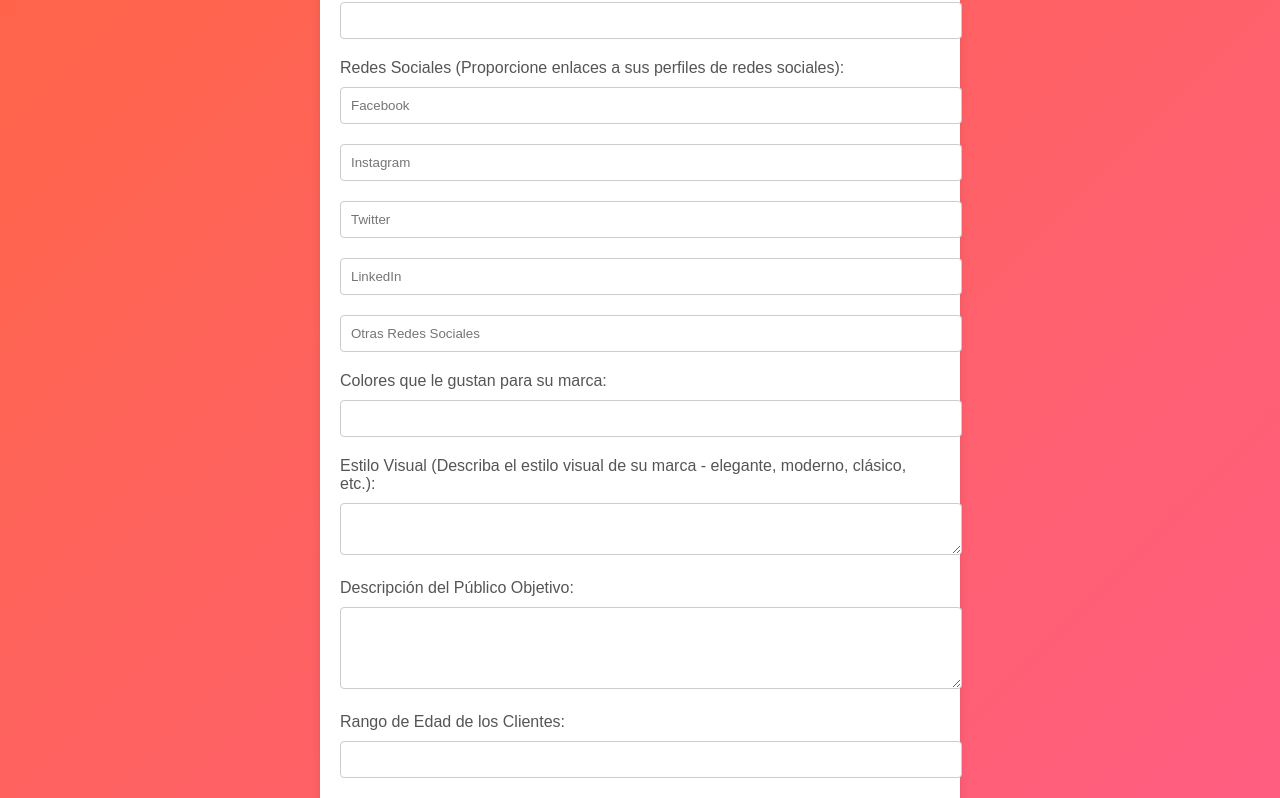
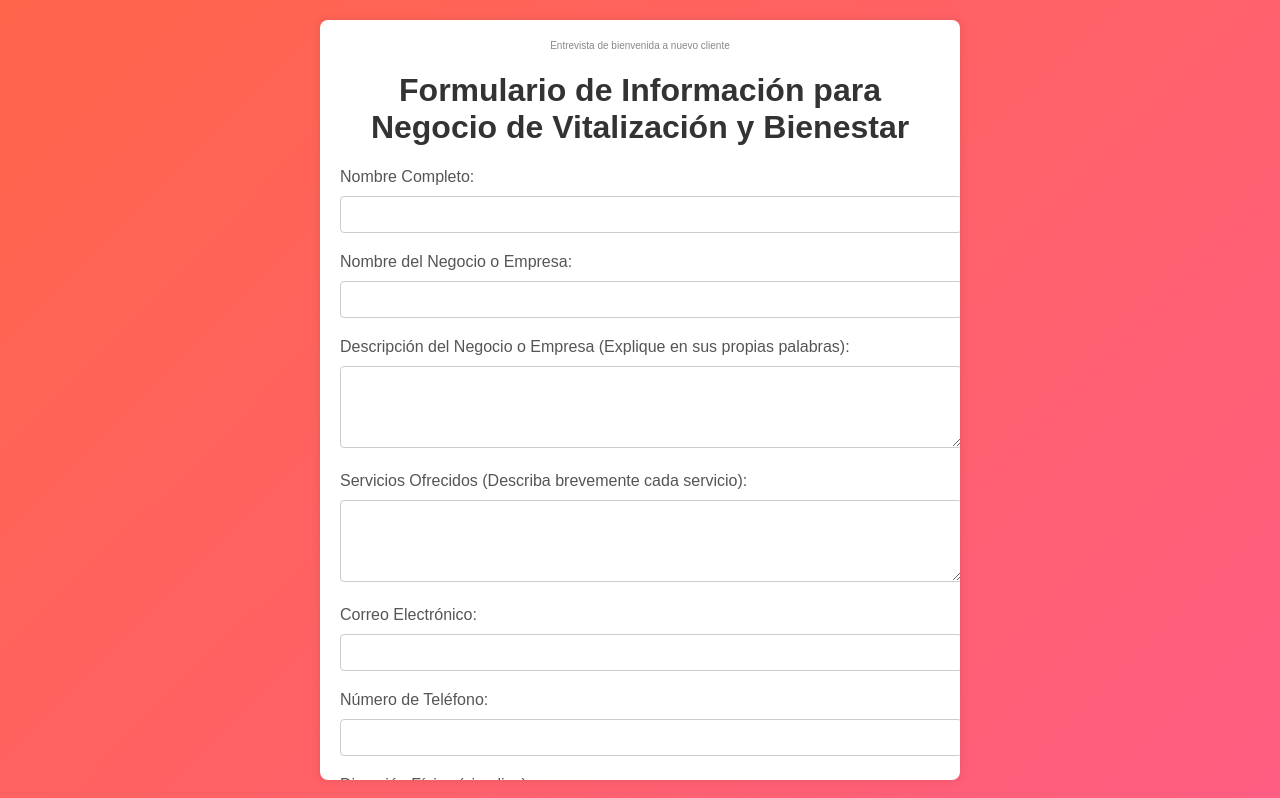
Before and after one commit to acidovioletaX/entrevistacliente, a plain HTML site: page index.html in a window 1280 px wide. Shown: the top 798 px of the page. Drawn offline with Linux system fonts and the light colour scheme.

Commit message:
Corregir visualización y agregar scroll

```diff
--- a/index.html
+++ b/index.html
@@ -8,16 +8,16 @@
         body {
             font-family: Arial, sans-serif;
             margin: 0;
-            padding: 20px;
+            padding: 0;
             background-color: #f0f0f0;
             display: flex;
             justify-content: center;
             align-items: center;
-            height: 100vh;
+            min-height: 100vh;
+            position: relative;
             overflow: hidden;
-            position: relative;
         }
-        form {
+        .container {
             background-color: #fff;
             padding: 20px;
             border-radius: 8px;
@@ -25,6 +25,8 @@
             max-width: 600px;
             width: 100%;
             z-index: 2;
+            overflow-y: auto;
+            max-height: 90vh;
         }
         h1 {
             text-align: center;
@@ -96,10 +98,11 @@
 </head>
 <body>
     <div class="background-animation"></div>
-    <form action="https://formspree.io/f/mjkbkbrn" method="POST" enctype="multipart/form-data">
+    <div class="container">
         <div class="small-text">Entrevista de bienvenida a nuevo cliente</div>
         <h1>Formulario de Información para Negocio de Vitalización y Bienestar</h1>
 
+        <form action="https://formspree.io/f/mjkbkbrn" method="POST" enctype="multipart/form-data">
             <label for="nombre">Nombre Completo:</label>
             <input type="text" id="nombre" name="nombre" required>
 
@@ -167,5 +170,6 @@
             <button type="submit">Enviar</button>
             <div class="small-text">Vlado Montes 2024 | Web Design and coding</div>
         </form>
+    </div>
 </body>
 </html>
```
Lines whose indentation alone changed are shown as unchanged.
